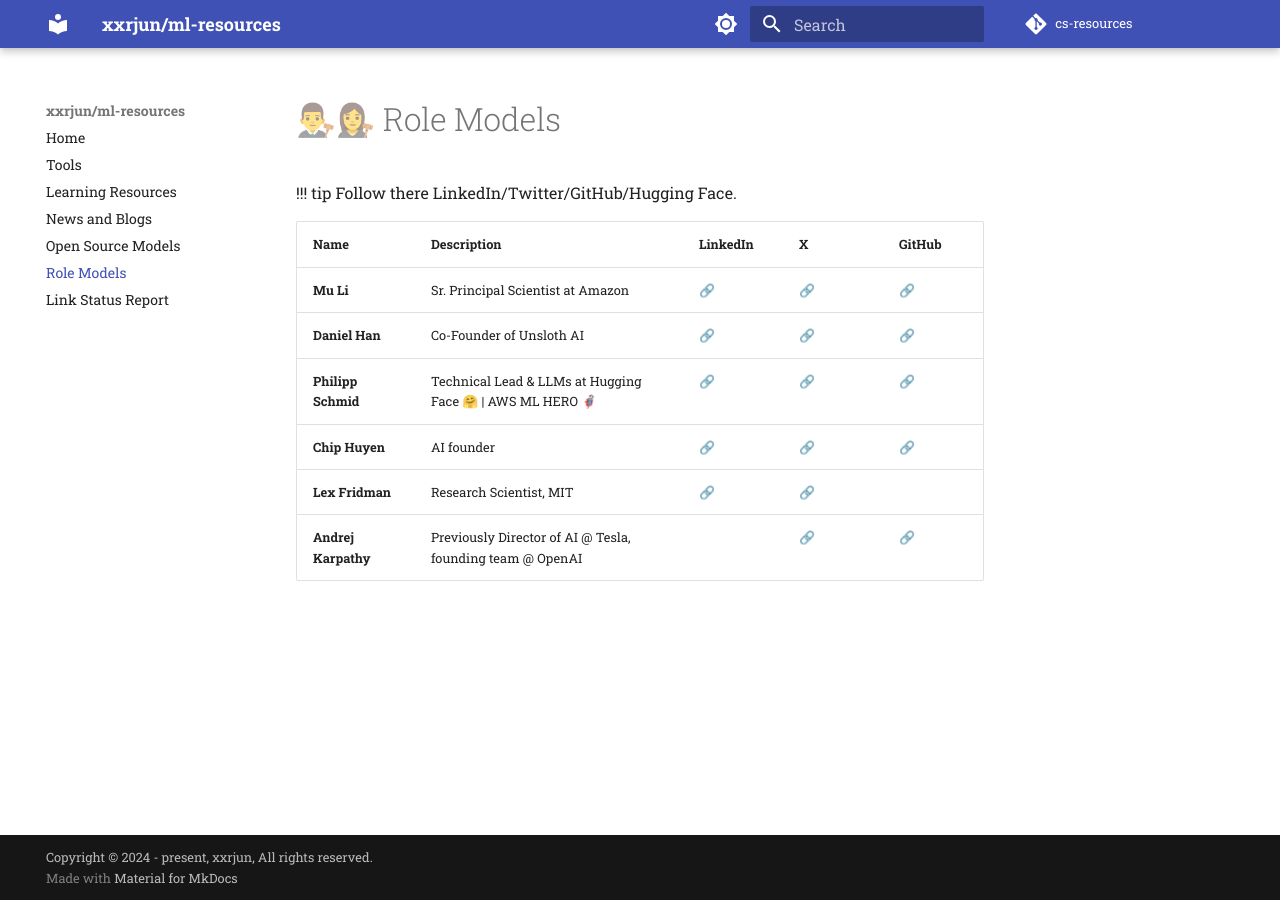
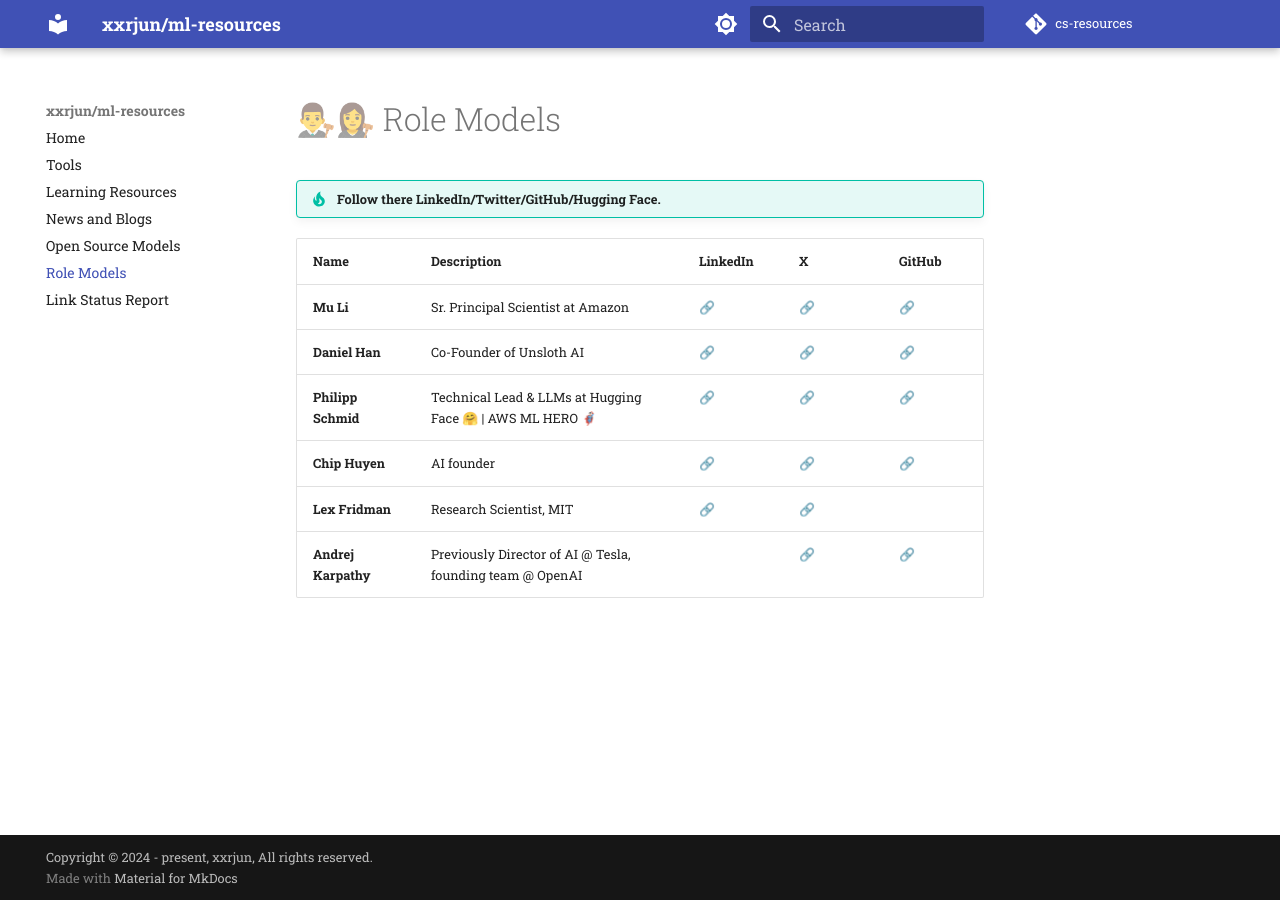
Before and after one commit to xxrjun/ml-resources, an MkDocs documentation site: the page built from docs/role-models.md, in a window 1280 px wide. Built offline with MkDocs 1.6.1 and Material for MkDocs 9.7.7, drawn with Linux system fonts in a browser that asks for light colours; comment, search, counter and statistics services are not loaded.

Commit message:
fix typo

```diff
--- a/docs/role-models.md
+++ b/docs/role-models.md
@@ -1,6 +1,6 @@
 # 👨‍⚖️👩‍⚖️ Role Models
 
-!!! tip Follow there LinkedIn/Twitter/GitHub/Hugging Face.
+!!! tip "Follow there LinkedIn/Twitter/GitHub/Hugging Face."
 
 | **Name**            | **Description**                                            | **LinkedIn**                                                | **X**                                | **GitHub**                             |
 | ------------------- | ---------------------------------------------------------- | ----------------------------------------------------------- | ------------------------------------ | -------------------------------------- |
```
